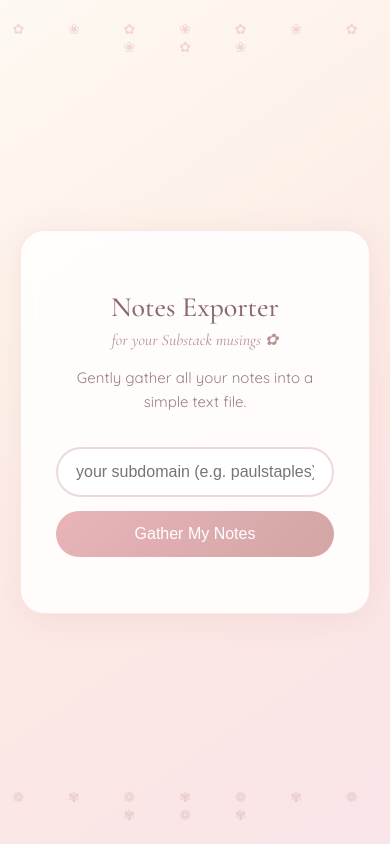
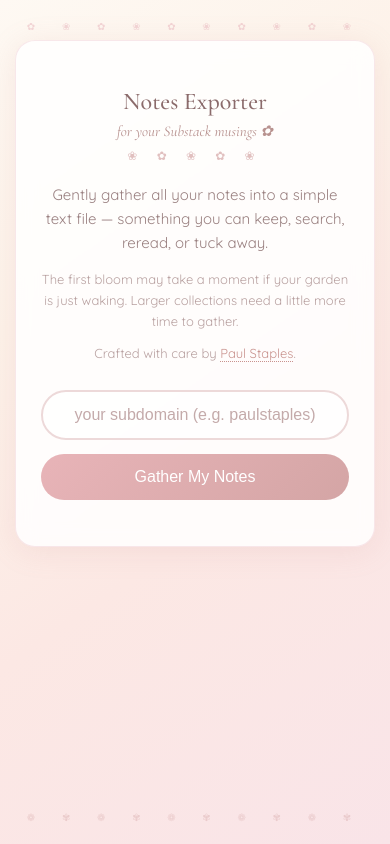
Before and after one commit to planetofthepaul/substack-notes-explorer, a plain HTML site: page notes/index.html in a window 390 px wide. Drawn offline with nearby package versions, Linux system fonts and the light colour scheme.

Commit message:
Update index.html

```diff
--- a/notes/index.html
+++ b/notes/index.html
@@ -68,6 +68,15 @@
             box-shadow: 0 4px 30px rgba(199,144,144,0.15);
         }
 
+        .flower-divider {
+            text-align: center;
+            color: #d4a5a5;
+            font-size: 12px;
+            letter-spacing: 8px;
+            margin: 8px 0 20px 0;
+            opacity: 0.7;
+        }
+
         h1 {
             font-family: 'Cormorant Garamond', serif;
             font-size: 28px;
@@ -82,7 +91,7 @@
             font-style: italic;
             text-align: center;
             color: #b8928f;
-            margin-bottom: 16px;
+            margin-bottom: 6px;
         }
 
         p {
@@ -90,6 +99,24 @@
             color: #9a8080;
             font-size: 15px;
             line-height: 1.6;
+            margin: 0 0 14px 0;
+        }
+
+        .small {
+            font-size: 13px;
+            color: #b8a0a0;
+            margin: 0 0 12px 0;
+        }
+
+        .small a {
+            color: #c9928e;
+            text-decoration: none;
+            border-bottom: 1px dotted #c9928e;
+        }
+
+        .small a:hover {
+            color: #a87070;
+            border-bottom-color: #a87070;
         }
 
         input {
@@ -97,9 +124,22 @@
             padding: 14px 18px;
             border-radius: 50px;
             border: 2px solid #edd9d9;
-            margin-top: 18px;
+            margin-top: 14px;
             text-align: center;
             font-size: 16px;
+            background: rgba(255,255,255,0.7);
+            color: #7a6060;
+        }
+
+        input::placeholder {
+            color: #c4aaaa;
+        }
+
+        input:focus {
+            outline: none;
+            border-color: #d4a5a5;
+            background: rgba(255,255,255,0.95);
+            box-shadow: 0 0 20px rgba(212,165,165,0.2);
         }
 
         button {
@@ -112,12 +152,11 @@
             color: white;
             font-size: 16px;
             cursor: pointer;
+            transition: transform 0.15s ease, opacity 0.15s ease;
         }
 
-        button:disabled {
-            opacity: 0.6;
-            cursor: not-allowed;
-        }
+        button:hover { transform: translateY(-1px); }
+        button:disabled { opacity: 0.6; cursor: not-allowed; transform: none; }
 
         #progress {
             margin-top: 16px;
@@ -136,9 +175,19 @@
             text-decoration: none;
         }
 
+        #download:hover { transform: translateY(-1px); }
+
         .error {
             margin-top: 14px;
             color: #c48080;
+        }
+
+        @media (max-width: 520px) {
+            body { padding: 15px; align-items: flex-start; padding-top: 40px; }
+            .container { padding: 30px 25px; border-radius: 20px; }
+            h1 { font-size: 24px; }
+            .subtitle { font-size: 15px; }
+            body::before, body::after { font-size: 10px; letter-spacing: 12px; }
         }
     </style>
 </head>
@@ -147,8 +196,21 @@
 <div class="container">
     <h1>Notes Exporter</h1>
     <div class="subtitle">for your Substack musings ✿</div>
+    <div class="flower-divider">❀ ✿ ❀ ✿ ❀</div>
 
-    <p>Gently gather all your notes into a simple text file.</p>
+    <p>
+        Gently gather all your notes into a simple text file — something you can keep,
+        search, reread, or tuck away.
+    </p>
+
+    <p class="small">
+        The first bloom may take a moment if your garden is just waking.
+        Larger collections need a little more time to gather.
+    </p>
+
+    <p class="small">
+        Crafted with care by <a href="https://paulstaples.substack.com" target="_blank" rel="noopener">Paul Staples</a>.
+    </p>
 
     <input id="subdomain" placeholder="your subdomain (e.g. paulstaples)">
     <button id="btn" onclick="startExport()">Gather My Notes</button>
@@ -166,7 +228,7 @@
         if (!subdomain) return;
 
         document.getElementById('btn').disabled = true;
-        document.getElementById('progress').textContent = 'Starting…';
+        document.getElementById('progress').textContent = '✿ Preparing… ✿';
         document.getElementById('download').style.display = 'none';
 
         try {
@@ -194,16 +256,19 @@
             if (data.error) throw data.error;
 
             document.getElementById('progress').textContent =
-                `Gathered ${data.count} notes…`;
+                `✿ Gathered ${data.count} notes so far… ✿`;
 
             if (data.done) {
                 document.getElementById('progress').textContent =
-                    `Done. ${data.count} notes found.`;
+                    `🌸 Wonderful — ${data.count} notes found. 🌸`;
+
                 const dl = document.getElementById('download');
                 dl.href = API_BASE + '/notes/download/' + jobId;
-                dl.textContent = 'Download Notes';
+                dl.textContent = `Download ${data.count} Notes`;
                 dl.style.display = 'block';
+
                 document.getElementById('btn').disabled = false;
+                document.getElementById('btn').textContent = 'Gather My Notes';
             } else {
                 setTimeout(poll, 1000);
             }
@@ -214,8 +279,9 @@
 
     function showError(msg) {
         document.getElementById('progress').innerHTML =
-            `<div class="error">${msg}</div>`;
+            `<div class="error">Oh dear… ${String(msg)}</div>`;
         document.getElementById('btn').disabled = false;
+        document.getElementById('btn').textContent = 'Gather My Notes';
     }
 </script>
 </body>
```
